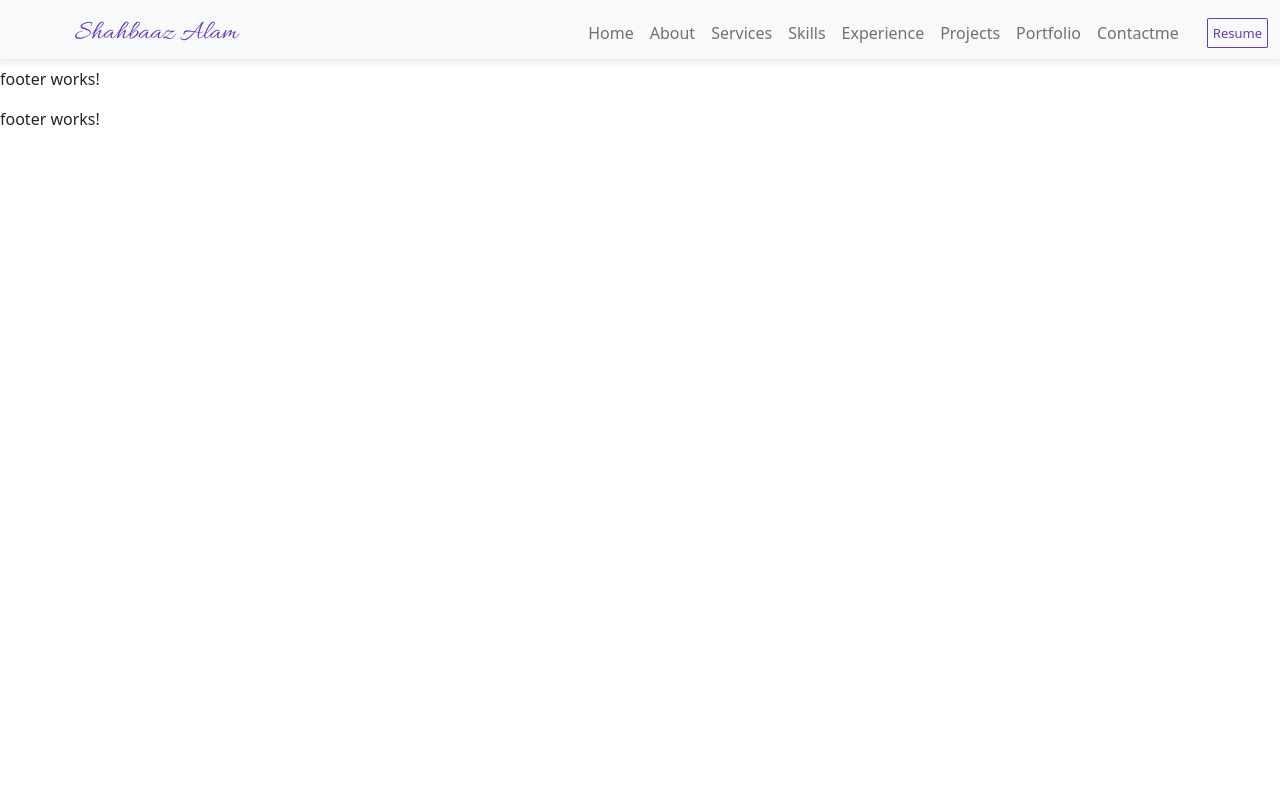
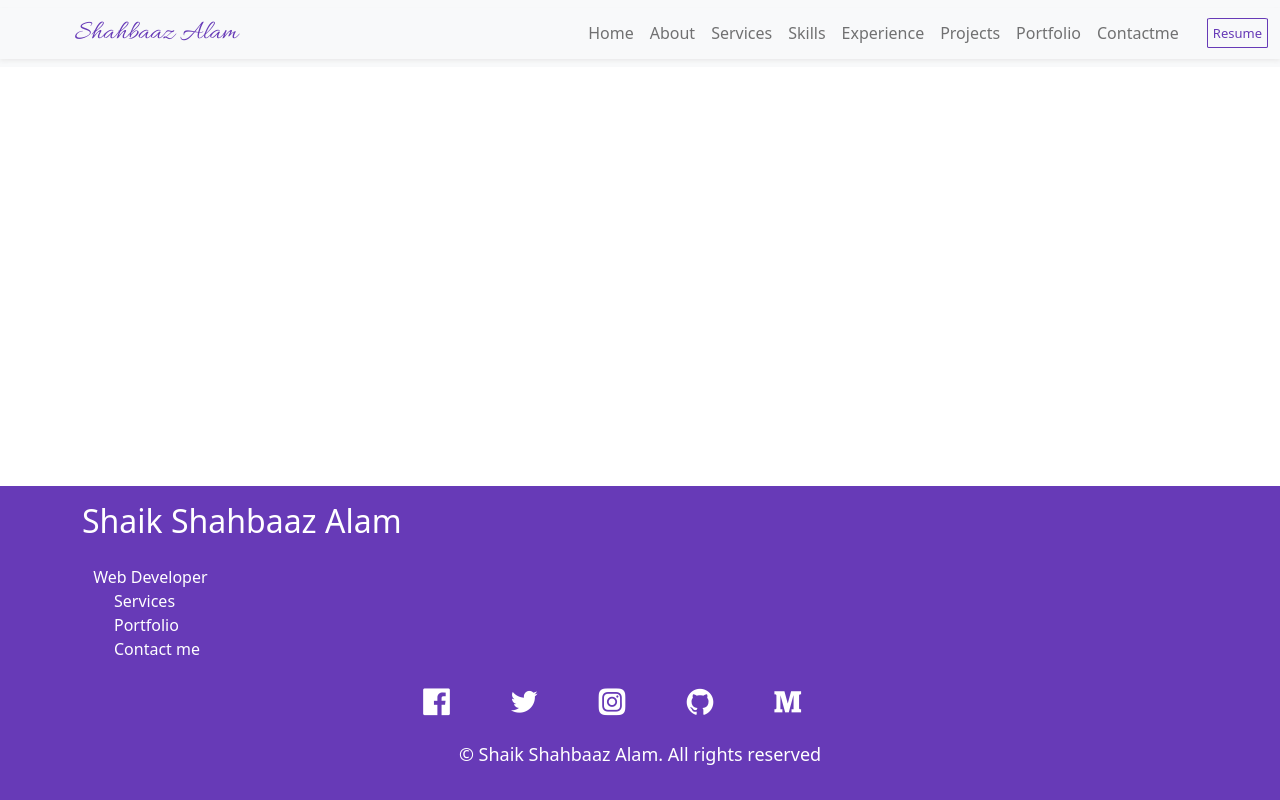
Before and after one commit to ShahbaazX786/angular-portfolio, an Angular app in the folder p2022/: page /footer in a window 1280 px wide. Built offline with nearby package versions, Linux system fonts and the light colour scheme.

Commit message:
CL:1.11- Added Footer (need to do more).

```diff
--- a/p2022/src/app/shared/footer/footer.component.css
+++ b/p2022/src/app/shared/footer/footer.component.css
@@ -0,0 +1,71 @@
+.footer{
+  margin: 0;
+  padding: 0;
+  padding-top: 2rem;
+  overflow-x: hidden;
+  /* overflow-y: hidden; */
+  position: absolute;
+  bottom: 0;
+  left: 0;
+}
+
+.footer_container{
+  row-gap: 3.5rem;
+}
+
+.footer_bg{
+  background-color: #673ab7;
+  padding: 1rem 0 1rem;
+}
+
+.footer_title{
+  font-size: 2rem;
+  margin-bottom: 25px;
+}
+
+.footer_subtitle{
+  font-size: 1rem;
+  margin-left: 1%;
+}
+
+.footer_links{
+  display: flex;
+  flex-direction: column;
+  row-gap: 1.5rem;
+}
+
+.footer_link:hover{
+  color: white;
+}
+
+.footer_socials{
+  text-align: center;
+}
+
+.footer_socials:hover{
+  color: white;
+}
+
+.footer_copy{
+  font-size: large;
+  text-align: center;
+  color: white;
+  margin-top: 1rem;
+}
+
+.footer_title, .footer_subtitle, .footer_link, .footer_social{
+  color: white;
+}
+
+li, a{
+  list-style: none;
+  text-decoration: none;
+}
+
+
+.ico{
+  text-align: center;
+  padding-right: 5%;
+  font-size: 2rem;
+  color: white;
+}
--- a/p2022/src/app/shared/footer/footer.component.html
+++ b/p2022/src/app/shared/footer/footer.component.html
@@ -1 +1,32 @@
-<p>footer works!</p>
+<footer class="container-fluid footer">
+  <div class="footer_bg">
+    <div class="footer_container container grid">
+      <div>
+        <h1 class="footer_title">Shaik Shahbaaz Alam</h1>
+        <span class="footer_subtitle">Web Developer</span>
+      </div>
+      <ul>
+        <li>
+          <a class="footer_link">Services</a>
+        </li>
+        <li>
+          <a class="footer_link">Portfolio</a>
+        </li>
+        <li>
+          <a class="footer_link">Contact me</a>
+        </li>
+      </ul>
+
+      <div class="footer_socials">
+        <a href="https://www.facebook.com/" target="_blank"><i class="uil uil-facebook ico"></i></a>
+        <a href="https://www.twitter.com/" target="_blank"><i class="uil uil-twitter ico"></i></a>
+        <a href="https://www.instagram.com/" target="_blank"><i class="uil uil-instagram-alt ico"></i></a>
+        <a href="https://www.github.com/" target="_blank"><i class="uil uil-github ico"></i></a>
+        <a href="https://www.medium.com/" target="_blank"><i class="uil uil-medium-m ico"></i></a>
+      </div>
+
+      <p class="footer_copy">&#169; Shaik Shahbaaz Alam. All rights reserved</p>
+    </div>
+
+  </div>
+</footer>
```
